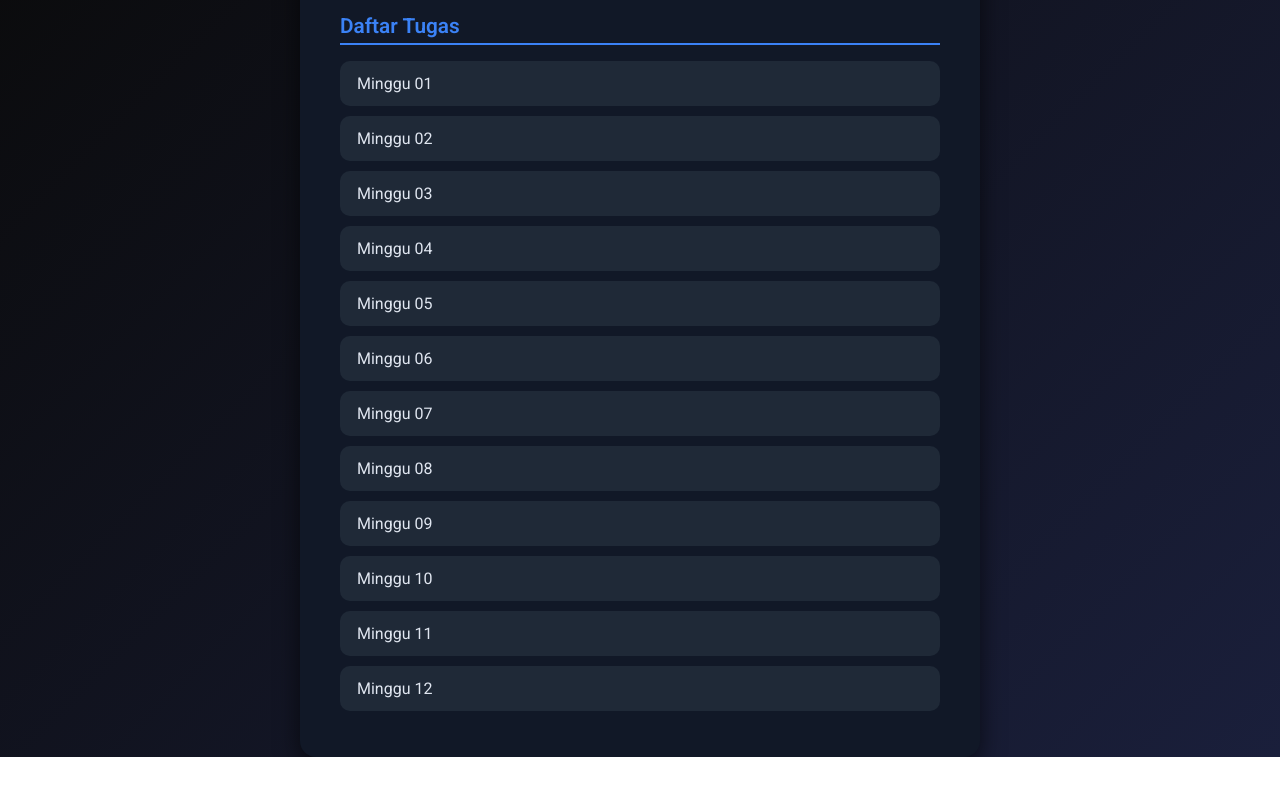
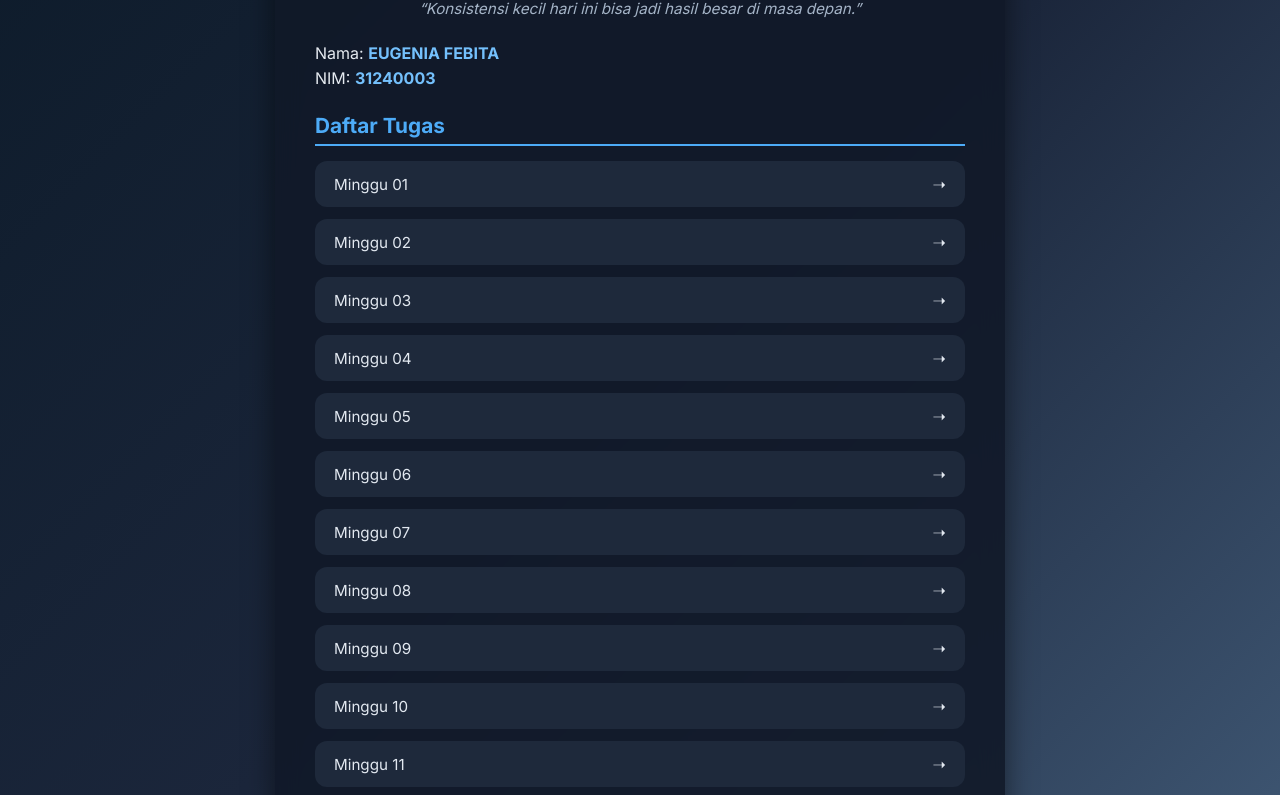
Before and after one commit to eugenebits/AlgoritmaDanPemrograman, a plain HTML site: page index.html in a window 1280 px wide. Shown: the part 152-947 px from the top of the page. Before the commit the page ends 909 px from the top, so only its background shows below. Drawn offline with Linux system fonts and the light colour scheme.

Commit message:
Update index.html

```diff
--- a/index.html
+++ b/index.html
@@ -5,86 +5,107 @@
   <meta name="viewport" content="width=device-width, initial-scale=1.0">
   <title>Tugas Algoritma dan Pemrograman</title>
   <style>
-    @import url('https://fonts.googleapis.com/css2?family=Roboto:wght@400;600&display=swap');
+    @import url('https://fonts.googleapis.com/css2?family=Inter:wght@400;600;700&display=swap');
 
     body {
-      font-family: 'Roboto', sans-serif;
-      background: linear-gradient(135deg, #0a0a0a, #1a1f3b);
-      color: #e0e6f0;
+      font-family: 'Inter', sans-serif;
+      background: linear-gradient(135deg, #0d1b2a, #1b263b, #415a77);
+      color: #e0e6ed;
       margin: 0;
       padding: 0;
       display: flex;
       justify-content: center;
-      align-items: center;
+      align-items: flex-start;
       min-height: 100vh;
     }
 
     .container {
-      background: #111827;
-      padding: 30px 40px;
-      border-radius: 16px;
-      box-shadow: 0 8px 25px rgba(0,0,0,0.6);
+      background: rgba(17, 25, 40, 0.9);
+      backdrop-filter: blur(12px);
+      padding: 35px 40px;
+      border-radius: 18px;
+      box-shadow: 0 8px 30px rgba(0,0,0,0.5);
       width: 90%;
-      max-width: 600px;
+      max-width: 650px;
+      margin: 50px auto;
     }
 
     h1 {
       text-align: center;
-      font-size: 1.8rem;
-      margin-bottom: 15px;
-      color: #60a5fa; /* biru */
+      font-size: 1.9rem;
+      margin-bottom: 10px;
+      color: #4dabf7;
+    }
+
+    .quote {
+      text-align: center;
+      font-style: italic;
+      font-size: 0.95rem;
+      margin-bottom: 25px;
+      color: #a5b4c7;
     }
 
     p {
       font-size: 1rem;
       margin: 5px 0;
-      color: #d1d5db;
+      color: #e5eaf0;
     }
 
     strong {
-      color: #93c5fd; /* biru soft */
+      color: #74c0fc;
     }
 
     h2 {
       margin-top: 25px;
       margin-bottom: 15px;
       font-size: 1.3rem;
-      color: #3b82f6;
-      border-bottom: 2px solid #3b82f6;
-      padding-bottom: 5px;
+      color: #4dabf7;
+      border-bottom: 2px solid #4dabf7;
+      padding-bottom: 6px;
     }
 
     ul {
       list-style: none;
       padding: 0;
+      margin: 0;
     }
 
     li {
-      margin: 10px 0;
+      margin: 12px 0;
     }
 
     a {
-      display: block;
-      background: #1f2937;
-      padding: 12px 16px;
-      border-radius: 10px;
-      color: #e0e6f0;
+      display: flex;
+      align-items: center;
+      justify-content: space-between;
+      background: #1e293b;
+      padding: 12px 18px;
+      border-radius: 12px;
+      color: #e2e8f0;
       text-decoration: none;
       transition: all 0.3s ease;
       border: 1px solid transparent;
+      font-size: 0.95rem;
     }
 
     a:hover {
       background: #2563eb;
-      color: white;
-      transform: translateX(5px);
+      color: #ffffff;
+      transform: translateY(-2px);
       border: 1px solid #60a5fa;
+    }
+
+    a::after {
+      content: "➝";
+      font-size: 1rem;
+      color: inherit;
     }
   </style>
 </head>
 <body>
   <div class="container">
     <h1>Tugas Algoritma dan Pemrograman</h1>
+    <p class="quote">“Konsistensi kecil hari ini bisa jadi hasil besar di masa depan.”</p>
 
     <p>Nama: <strong>EUGENIA FEBITA</strong></p>
     <p>NIM: <strong>31240003</strong></p>
```
